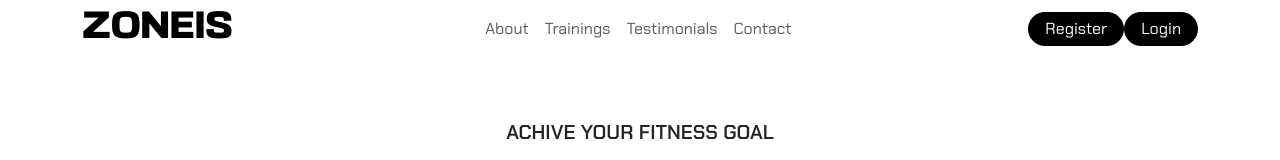
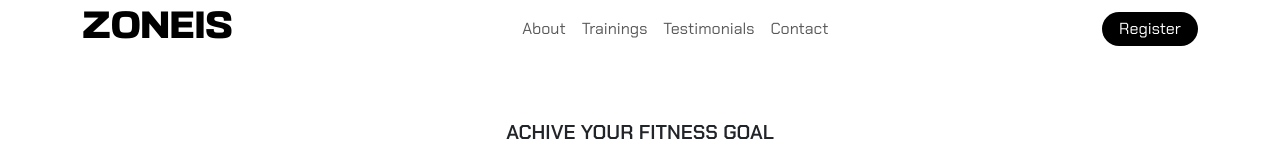
Before and after one commit to Purohitdev/Fitness, a React (Vite) app: page / in a window 1280 px wide. Shown: the top 160 px of the page. Built offline with nearby package versions, Linux system fonts and the light colour scheme.

Commit message:
admin done bc

```diff
--- a/src/Comp/Navb.jsx
+++ b/src/Comp/Navb.jsx
@@ -120,9 +120,6 @@ function Navb() {
                   <button className="buttonn">
                     <Link className="nav-link" to="/Register">Register</Link>
                   </button>
-                  <button className="buttonn">
-                    <Link className="nav-link" to="/Login">Login</Link>
-                  </button>
                 </>
               )}
             </div>
```
